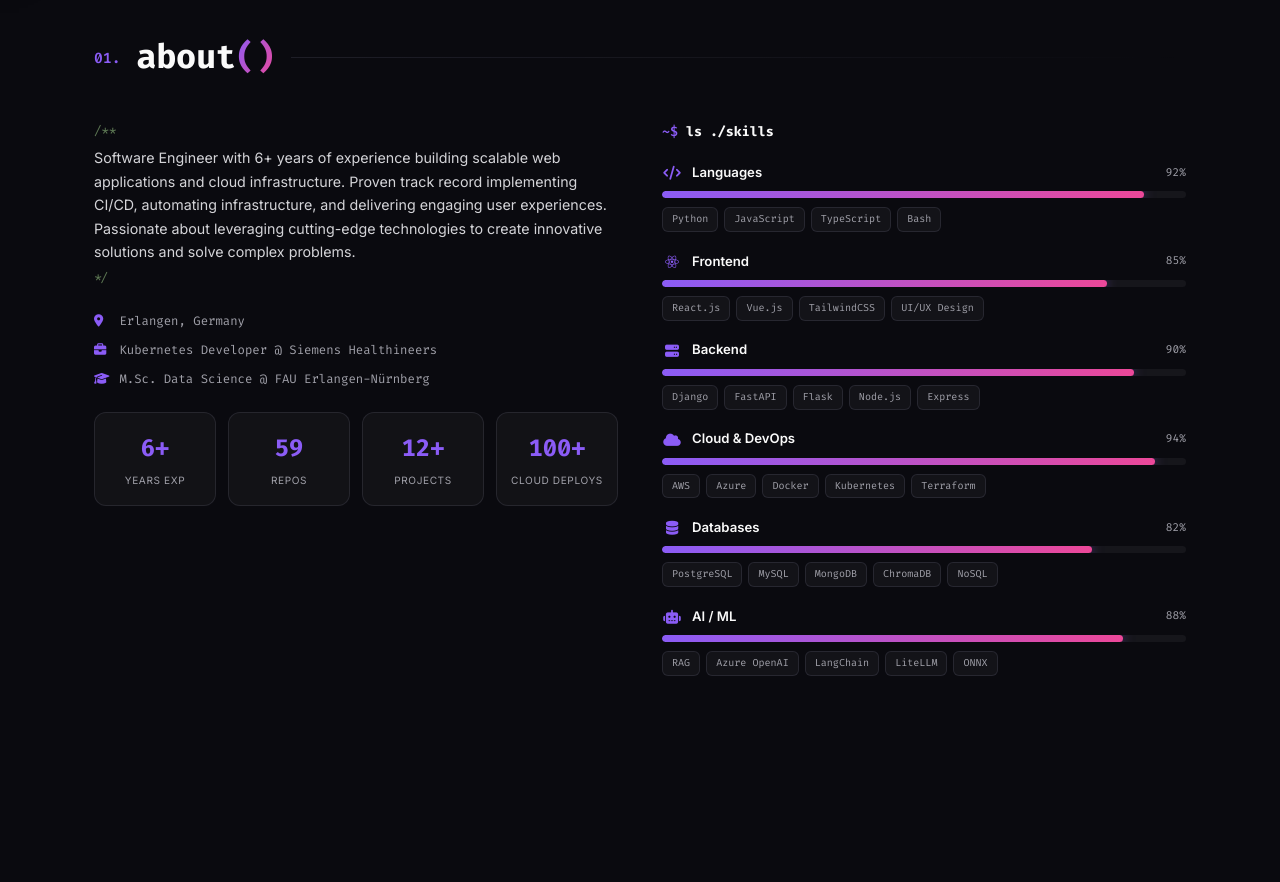
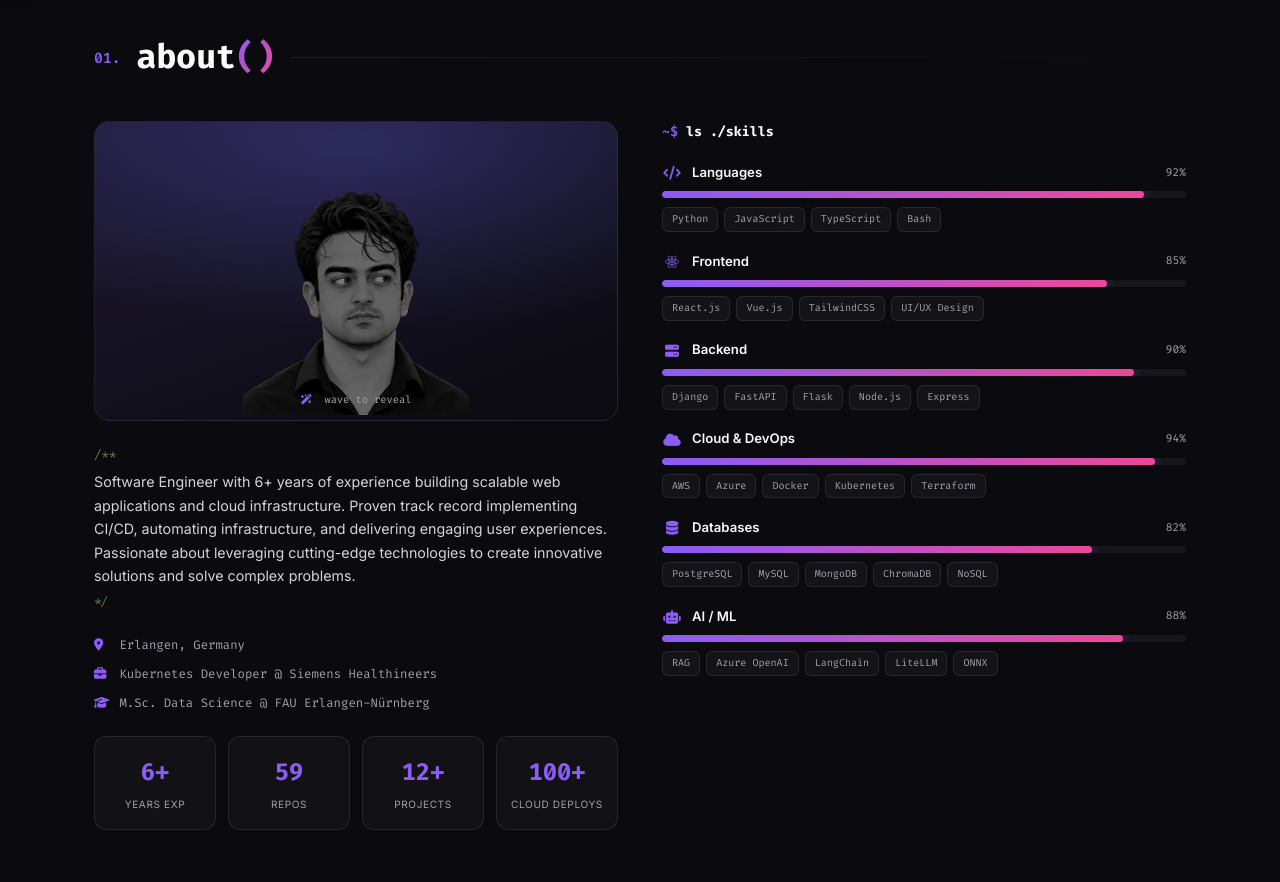
Before and after one commit to mazzyy/vscode-portfolio, a React (Create React App) app: page / in a window 1280 px wide. Shown: the part 860-1742 px from the top of the page. Built offline with nearby package versions, Linux system fonts and the light colour scheme.

Commit message:
dev-vibe: wand-reveal portrait in About
- Greyscale portrait that colourises under a cursor-following spotlight
  ring with a glow (inspired by aayushbharti.in), added to the About
  section's bio column

Co-Authored-By: Claude Opus 4.8 <noreply@anthropic.com>

```diff
--- a/src/components/modern/AboutModern.jsx
+++ b/src/components/modern/AboutModern.jsx
@@ -1,6 +1,7 @@
 import React from 'react';
 import { profile, skills } from '../../data/profile';
 import { useInView, useCountUp } from './hooks';
+import WandReveal from './WandReveal';
 
 function StatCard({ stat }) {
   const [ref, inView] = useInView();
@@ -45,6 +46,7 @@ function AboutModern() {
 
       <div className="mp-about-grid">
         <div className="mp-about-bio reveal">
+          <WandReveal />
           <p className="mp-comment">{'/**'}</p>
           <p className="mp-bio-text">{profile.bio}</p>
           <p className="mp-comment">{' */'}</p>
--- /dev/null
+++ b/src/components/modern/WandReveal.jsx
@@ -0,0 +1,41 @@
+import React, { useRef, useCallback } from 'react';
+
+/*
+  A portrait that stays greyscale until you sweep a glowing "wand" over it —
+  a spotlight ring follows the cursor and colourises the photo underneath.
+*/
+function WandReveal({ src = 'character/look-00.webp', name = 'Abdul Musawar Soomro' }) {
+  const ref = useRef(null);
+
+  const onMove = useCallback((e) => {
+    const el = ref.current;
+    if (!el) return;
+    const r = el.getBoundingClientRect();
+    el.style.setProperty('--x', `${e.clientX - r.left}px`);
+    el.style.setProperty('--y', `${e.clientY - r.top}px`);
+    el.classList.add('on');
+  }, []);
+
+  const toggle = useCallback((on) => {
+    const el = ref.current;
+    if (el) el.classList.toggle('on', on);
+  }, []);
+
+  return (
+    <div
+      className="mp-wand"
+      ref={ref}
+      onMouseMove={onMove}
+      onMouseEnter={() => toggle(true)}
+      onMouseLeave={() => toggle(false)}
+    >
+      <div className="mp-wand-bg" />
+      <img className="mp-wand-img color" src={src} alt={name} draggable="false" />
+      <img className="mp-wand-img gray" src={src} alt="" aria-hidden="true" draggable="false" />
+      <div className="mp-wand-ring" aria-hidden="true" />
+      <div className="mp-wand-hint"><i className="fas fa-wand-magic-sparkles" /> wave to reveal</div>
+    </div>
+  );
+}
+
+export default WandReveal;
--- a/src/modern.css
+++ b/src/modern.css
@@ -886,3 +886,33 @@ body.mode-modern ::selection { background: rgba(139,92,246,0.32); color: #fff; }
   .mp-intro { transition: opacity 0.4s; }
   .mp-intro.leaving { transform: none; opacity: 0; }
 }
+
+/* ---- wand reveal portrait (About) ---- */
+.mp-wand {
+  position: relative; width: 100%; height: 300px; border-radius: 16px; overflow: hidden;
+  border: 1px solid var(--mp-border); margin-bottom: 24px; cursor: none;
+  --x: -240px; --y: -240px;
+  background: linear-gradient(160deg, color-mix(in srgb, var(--mp-accent) 14%, #0e0e14), #0a0a0f);
+}
+.mp-wand-bg { position: absolute; inset: 0; background: radial-gradient(120% 90% at 50% 8%, color-mix(in srgb, var(--mp-purple) 26%, transparent), transparent 70%); }
+.mp-wand-img { position: absolute; inset: 0; width: 100%; height: 100%; object-fit: contain; object-position: center bottom; -webkit-user-select: none; user-select: none; }
+.mp-wand-img.gray {
+  filter: grayscale(1) brightness(0.55) contrast(1.05);
+  -webkit-mask-image: radial-gradient(circle 120px at var(--x) var(--y), transparent 0, transparent 46%, #000 80%);
+  mask-image: radial-gradient(circle 120px at var(--x) var(--y), transparent 0, transparent 46%, #000 80%);
+}
+.mp-wand-ring {
+  position: absolute; left: var(--x); top: var(--y); width: 120px; height: 120px; margin: -60px 0 0 -60px; border-radius: 50%;
+  border: 1.5px solid color-mix(in srgb, var(--mp-accent) 75%, transparent);
+  box-shadow: 0 0 26px color-mix(in srgb, var(--mp-accent) 45%, transparent), inset 0 0 26px color-mix(in srgb, var(--mp-accent) 22%, transparent);
+  opacity: 0; transition: opacity 0.2s; pointer-events: none;
+}
+.mp-wand.on .mp-wand-ring { opacity: 1; }
+.mp-wand-hint { position: absolute; bottom: 12px; left: 0; right: 0; text-align: center; font-family: var(--mp-mono); font-size: 0.74rem; color: var(--mp-text-dim); transition: opacity 0.2s; pointer-events: none; }
+.mp-wand.on .mp-wand-hint { opacity: 0; }
+.mp-wand-hint i { color: var(--mp-accent); margin-right: 6px; }
+@media (pointer: coarse) {
+  .mp-wand { cursor: auto; }
+  .mp-wand-img.gray { -webkit-mask-image: none; mask-image: none; filter: none; }
+  .mp-wand-hint { display: none; }
+}
```
Also changed, not shown: src/components/modern/._WandReveal.jsx (added).
